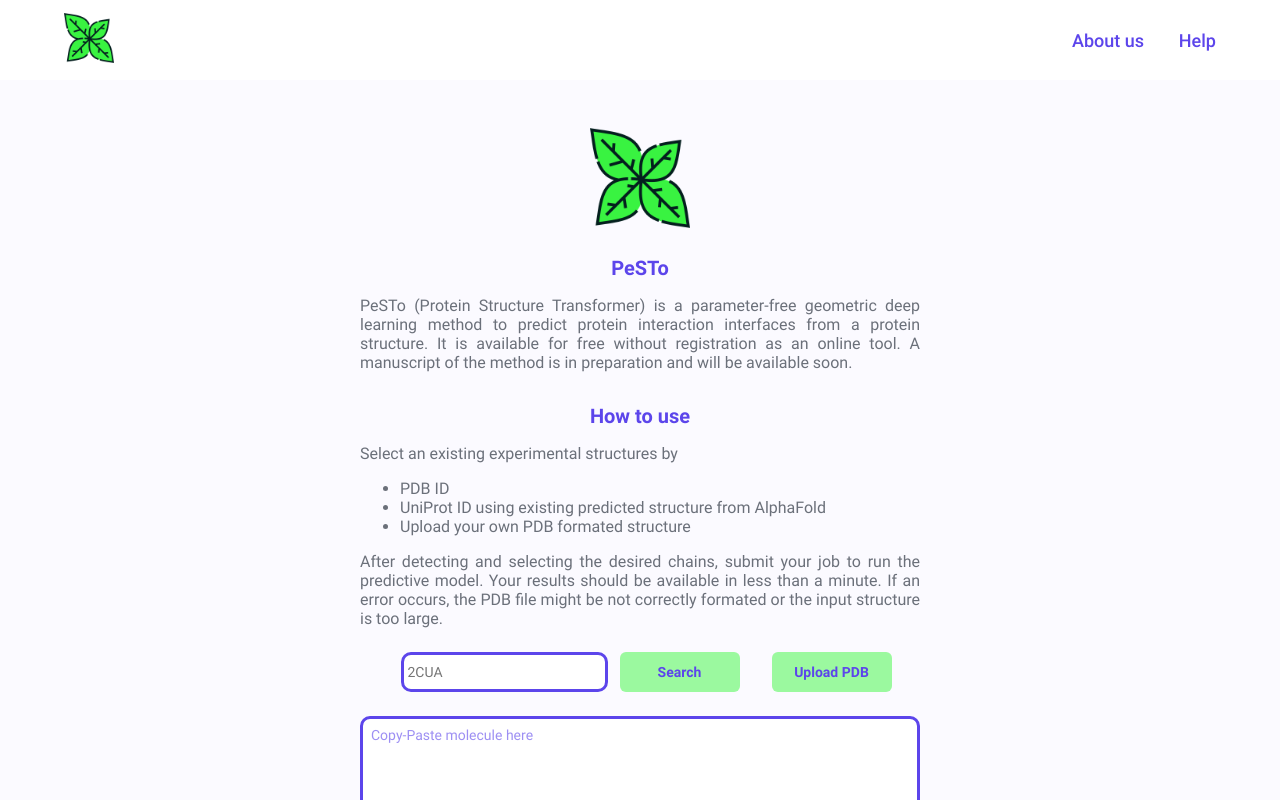
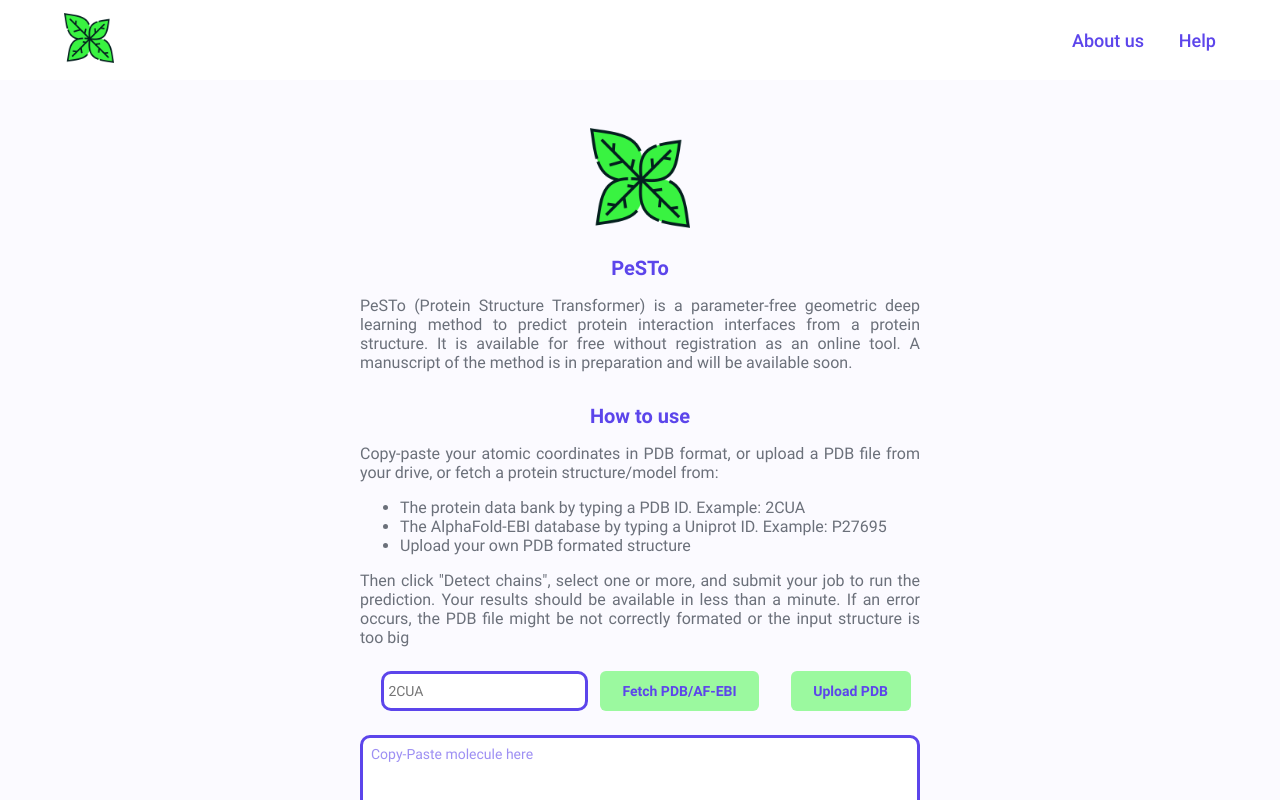
Before and after one commit to fcor/pesto-client, a React (Create React App) app: page / in a window 1280 px wide. Shown: the top 800 px of the page. Built offline with nearby package versions, Linux system fonts and the light colour scheme.

Commit message:
Updated text

```diff
--- a/src/views/home/index.js
+++ b/src/views/home/index.js
@@ -138,19 +138,23 @@ const Home = () => {
               </p>
               <p className="text-title">How to use</p>
               <p className="text-basic description">
-                Select an existing experimental structures by
+                Copy-paste your atomic coordinates in PDB format, or upload a
+                PDB file from your drive, or fetch a protein structure/model
+                from:
                 <ul>
-                  <li>PDB ID</li>
                   <li>
-                    UniProt ID using existing predicted structure from AlphaFold
+                    The protein data bank by typing a PDB ID. Example: 2CUA
+                  </li>
+                  <li>
+                    The AlphaFold-EBI database by typing a Uniprot ID. Example:
+                    P27695
                   </li>
                   <li>Upload your own PDB formated structure</li>
                 </ul>
-                After detecting and selecting the desired chains, submit your
-                job to run the predictive model. Your results should be
-                available in less than a minute. If an error occurs, the PDB
-                file might be not correctly formated or the input structure is
-                too large.
+                Then click "Detect chains", select one or more, and submit your
+                job to run the prediction. Your results should be available in
+                less than a minute. If an error occurs, the PDB file might be
+                not correctly formated or the input structure is too big
               </p>
               <div className="search-container row">
                 <div className="search-input-box row">
@@ -166,7 +170,7 @@ const Home = () => {
                     loading={isSearching}
                     size="medium"
                   >
-                    Search
+                    Fetch PDB/AF-EBI
                   </Button>
                 </div>
                 <Button handleClick={handleUpload} type="input" size="medium">
```
